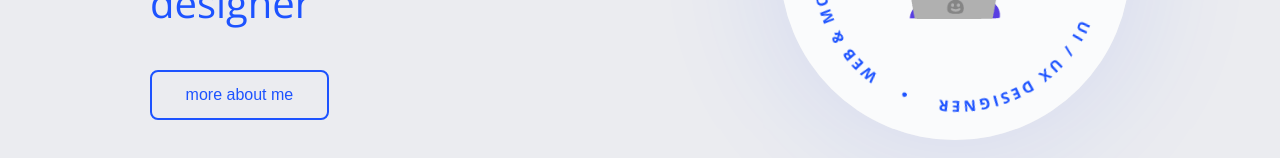
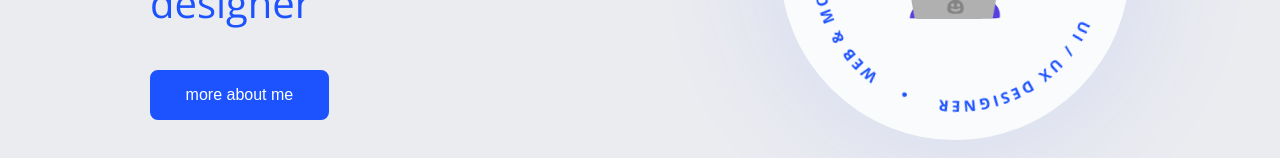
Before and after one commit to zoeschmitt/zoe, a React (Create React App) app: page / in a window 1280 px wide. Shown: the part 380-538 px from the top of the page. Built offline with nearby package versions, Linux system fonts and the light colour scheme.

Commit message:
feat: added secondary style for button component

```diff
--- a/src/components/button/button.scss
+++ b/src/components/button/button.scss
@@ -11,15 +11,20 @@
   font-weight: 500;
   outline: none;
   white-space: nowrap;
-  background: transparent;
+  background: $color-blue;
   border: 2px solid $color-blue;
   text-decoration: none;
-  color: $color-blue;
+  color: $color-white;
   -webkit-transition: transform 200ms cubic-bezier(0.211, 0.007, 0.355, 1);
   transition: transform 200ms cubic-bezier(0.211, 0.007, 0.355, 1);
   display: flex;
   justify-content: center;
   align-items: center;
+
+  &--secondary {
+    color: $color-blue;
+    background: transparent;
+  }
 
   &[disabled],
   &.state--disabled {
--- a/src/components/button/index.tsx
+++ b/src/components/button/index.tsx
@@ -9,20 +9,34 @@ type ButtonProps = {
   active?: boolean;
   disabled?: boolean;
   className?: string;
+  secondary?: boolean;
+  onClick: () => void;
 };
 
 const Button = (props: ButtonProps) => {
-  const { children, active, disabled, className } = props;
+  const {
+    children,
+    active,
+    disabled,
+    className,
+    secondary,
+    onClick,
+    ...remaningProps
+  } = props;
   return (
     <button
       className={classnames(
         CSS_PREFIX,
         {
+          [`${CSS_PREFIX}--secondary`]: Boolean(secondary),
           [`${CSS_STATE}--active`]: Boolean(active),
           [`${CSS_STATE}--disabled`]: Boolean(disabled),
         },
         className
       )}
+      disabled={disabled}
+      onClick={onClick}
+      {...remaningProps}
     >
       {children}
     </button>
```
